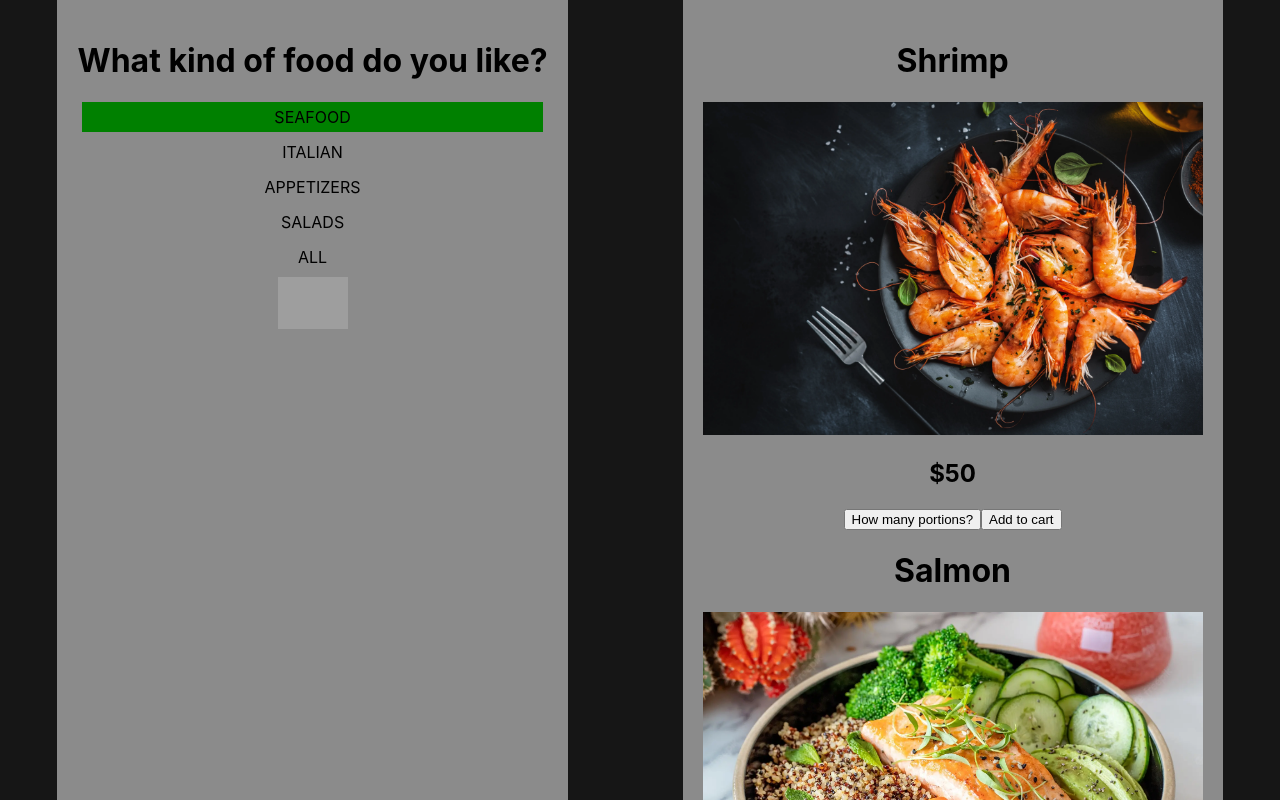
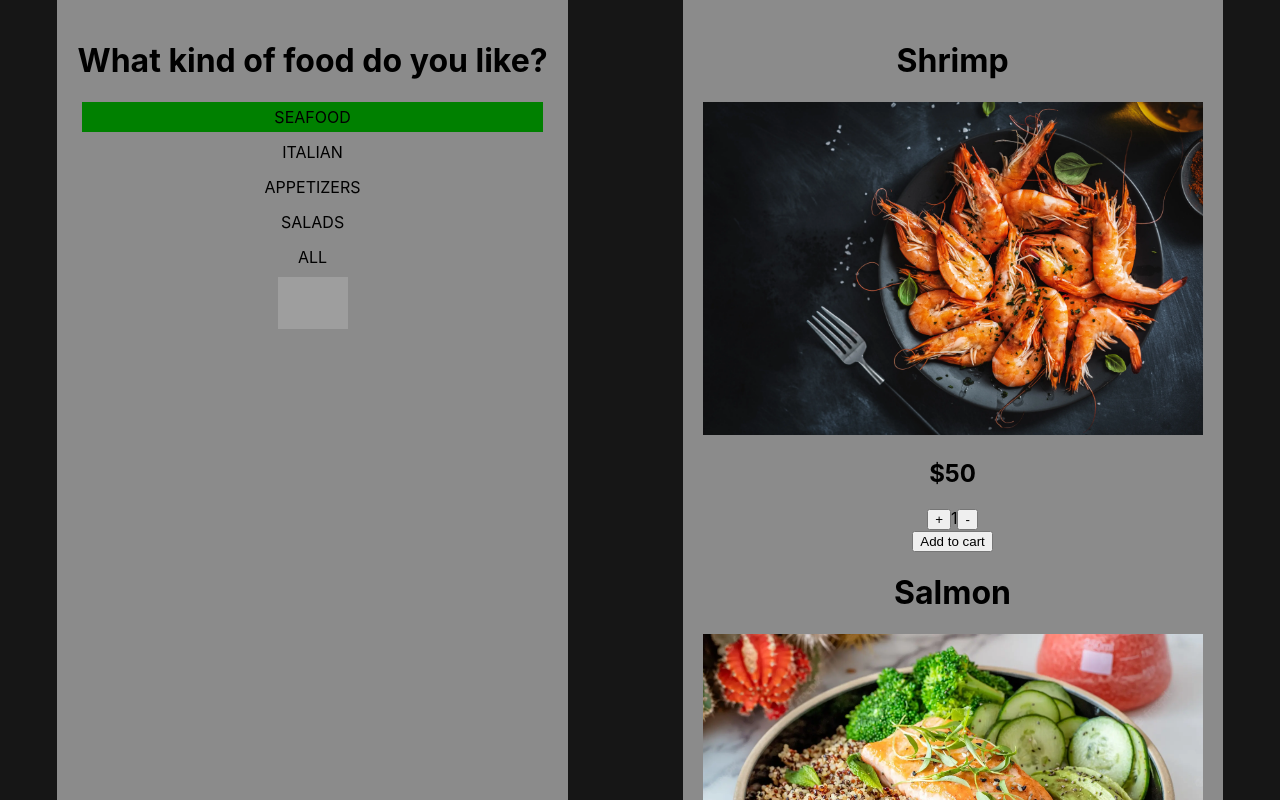
Before and after one commit to krasowski-alina/order-food, a React (Create React App) app: page / in a window 1280 px wide. Shown: the top 800 px of the page. Built offline with nearby package versions, Linux system fonts and the light colour scheme; grey boxes are pictures that could not be loaded.

Commit message:
added buttons to add/remove items

```diff
--- /dev/null
+++ b/src/Components/Cart/ChangeQuantity.js
@@ -0,0 +1,18 @@
+const ChangeQuantity = ({quantity, setQuantity})=> {
+    const addQuantity = () =>{
+        setQuantity(prevQuantity => prevQuantity + 1)
+    }
+    const removeQuantity = () =>{
+        if (quantity<=1) return quantity
+        setQuantity(prevQuantity => prevQuantity - 1)
+    }
+    return(
+        <div>
+            <button onClick={addQuantity}>+</button>
+            <span>{quantity}</span>
+            <button onClick={removeQuantity}>-</button>
+        </div>
+
+)
+}
+export default ChangeQuantity;
--- a/src/Components/DishesComponent/Dish.js
+++ b/src/Components/DishesComponent/Dish.js
@@ -1,11 +1,14 @@
+import { useState } from "react";
+import ChangeQuantity from "../Cart/ChangeQuantity";
 
 const Dish = ({dish}) => {
+    const [quantity, setQuantity] = useState(1)
     return (
         <div>
             <h1>{dish.name}</h1>
             <img src={`${dish.img}.jpg`} alt="dish" className="foodImages"/>
             <h2>${dish.price}</h2>
-            <button>How many portions?</button>
+            <ChangeQuantity quantity={quantity} setQuantity={setQuantity}/>
             <button>Add to cart</button>
         </div>
     )
--- a/src/Components/DishesComponent/Dishes.js
+++ b/src/Components/DishesComponent/Dishes.js
@@ -1,5 +1,4 @@
 import dataDishes from "../../data/dataDishes";
-import { filterCategory } from "../../redux/dishesSlice";
 import { useSelector } from "react-redux";
 import { getSelectedCategory } from "../../redux/dishesSlice";
 import Dish from "./Dish";
```
